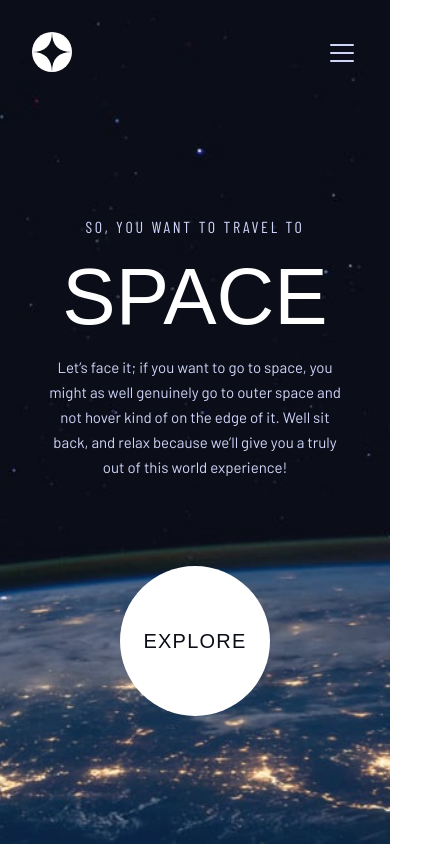
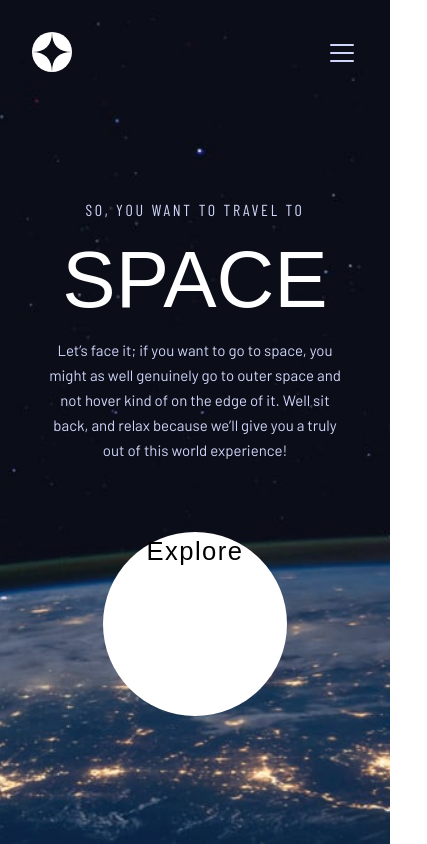
Before and after one commit to jdubcodes/fem-space-tourism, a Next.js app: page / in a window 390 px wide. Shown: the whole page, 427 px wide, since content can reach past the window. Built offline with nearby package versions, Linux system fonts and the light colour scheme; a web font is replaced by a local one.

Commit message:
Add button sizes for large mobile screens

```diff
--- a/src/app/globals.css
+++ b/src/app/globals.css
@@ -21,6 +21,13 @@
   }
 
   .btn-mobile {
+    width: 11.5rem;
+    height: 11.5rem;
+    font-size: 1.6rem;
+    letter-spacing: 0.09rem;
+  }
+
+  .btn-mobile-sm {
     width: 9.375rem;
     height: 9.375rem;
     display: flex;
```
